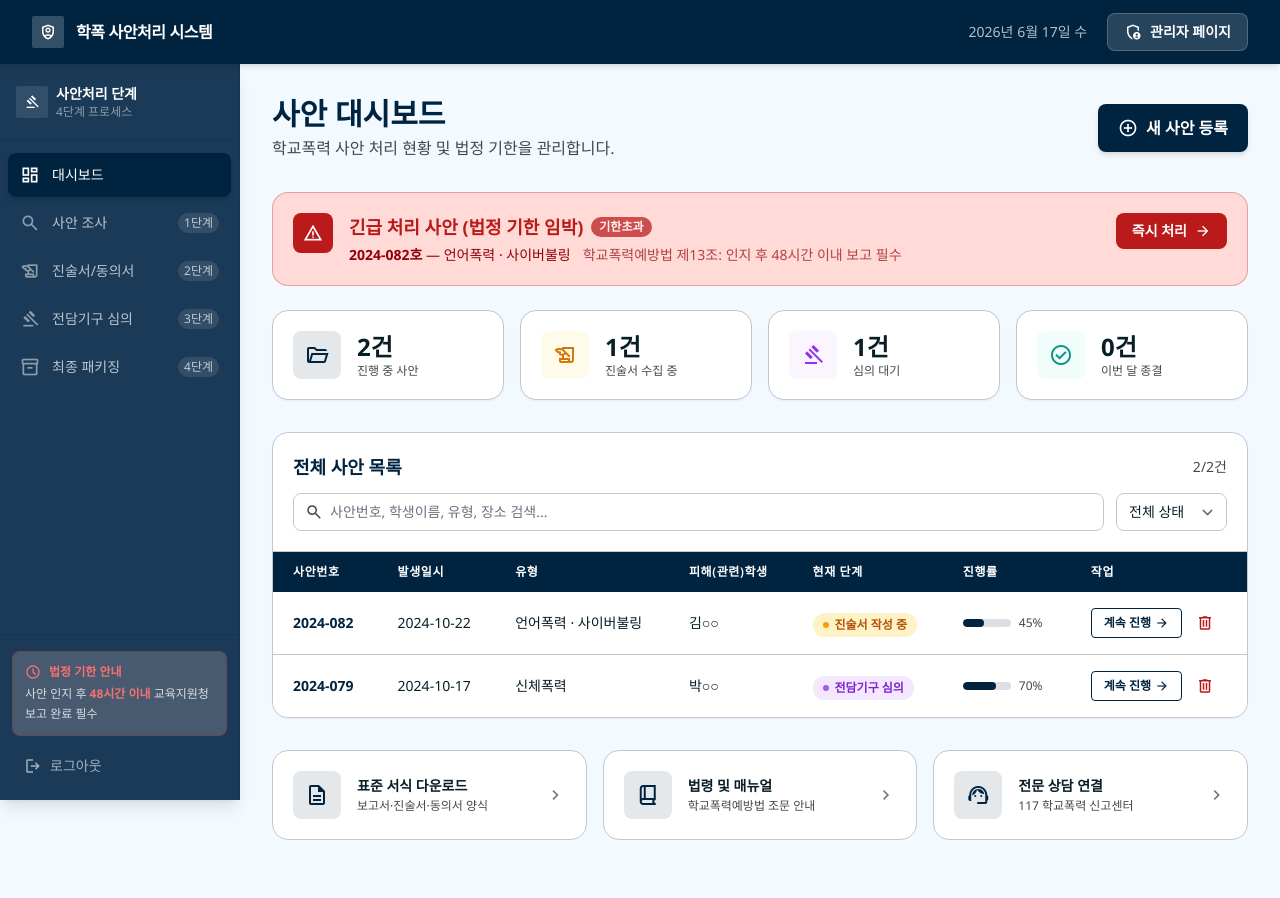
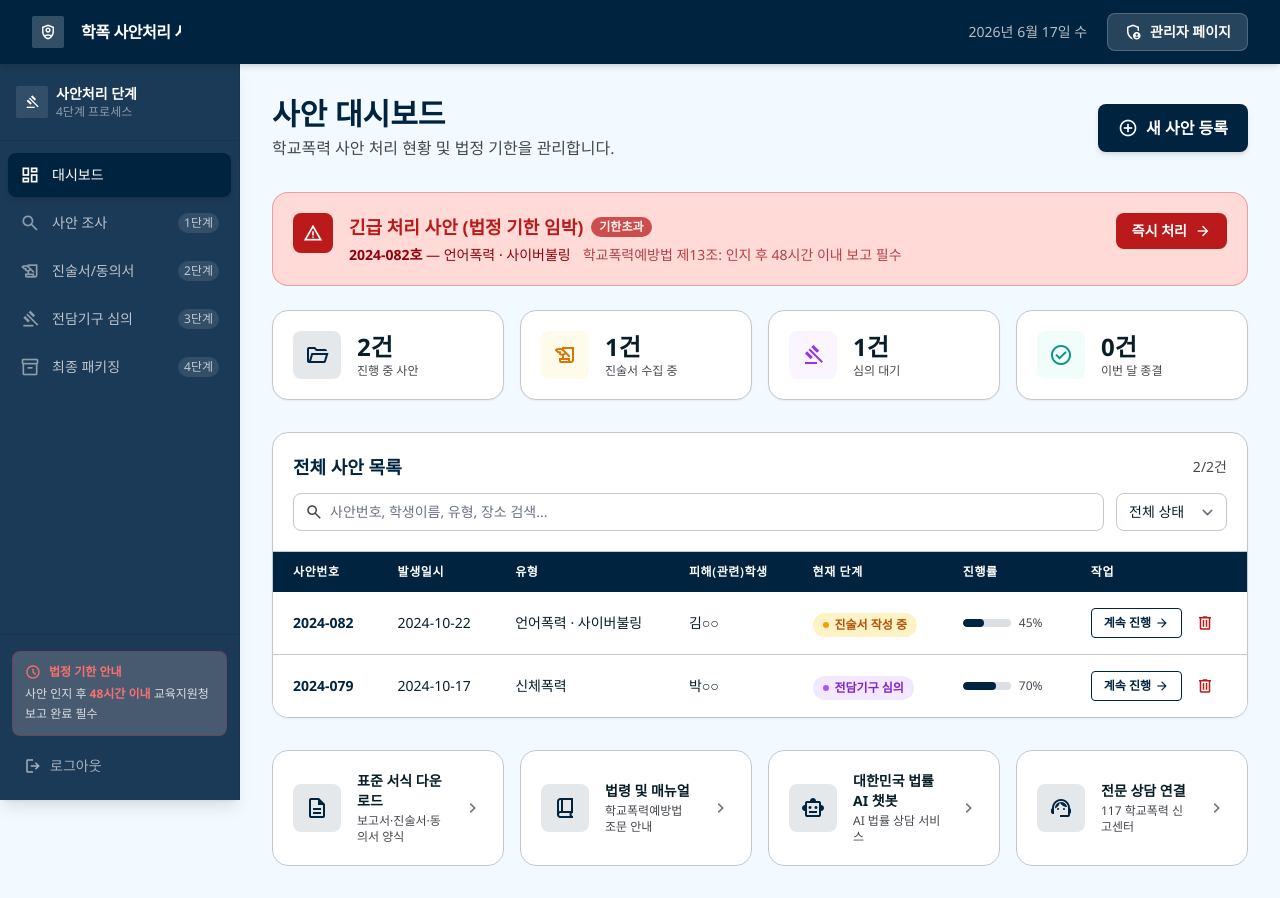
Before and after one commit to ari11zone/school-violence-workspace, a React (Vite) app: page / in a window 1280 px wide. Before the commit the page ends 872 px from the top, so only its background shows below. Built offline with nearby package versions, Linux system fonts and the light colour scheme.

Commit message:
feat: add editable dynamic system title and update dashboard external links

```diff
--- a/src/Layout.jsx
+++ b/src/Layout.jsx
@@ -45,6 +45,15 @@ export default function Layout() {
     })
   );
 
+  const [systemTitle, setSystemTitle] = useState(() => {
+    const saved = localStorage.getItem('sv_system_title');
+    return saved || '학폭 사안처리 시스템';
+  });
+
+  useEffect(() => {
+    localStorage.setItem('sv_system_title', systemTitle);
+  }, [systemTitle]);
+
   // deadline을 useMemo로 파생 - 현재사안 createdAt 기준 실시간 계산
   // (today 상태가 1분마다 갱신되뮼서 재렌더링됨)
   const deadline = useMemo(
@@ -72,11 +81,14 @@ export default function Layout() {
             <span className="material-symbols-outlined text-white text-[18px]">shield_person</span>
           </div>
           <div>
-            <span className="font-bold text-white text-base tracking-tight">
-              {new URLSearchParams(window.location.search).get('school') && new URLSearchParams(window.location.search).get('school') !== 'default'
-                ? `${new URLSearchParams(window.location.search).get('school')}학교 `
-                : ''}학폭 사안처리 시스템
-            </span>
+            <input
+              type="text"
+              value={systemTitle}
+              onChange={(e) => setSystemTitle(e.target.value)}
+              className="font-bold text-white text-base tracking-tight bg-transparent border-b border-transparent hover:border-white/30 focus:border-white focus:outline-none transition-colors px-1 placeholder:text-white/50"
+              style={{ width: `${Math.max(systemTitle.length + 1, 10)}ch` }}
+              placeholder="시스템 이름 입력"
+            />
             {currentCase && (
               <span className="ml-3 text-xs bg-white/20 text-white px-2 py-0.5 rounded-full">
                 현재 사안: {currentCase.id}
--- a/src/pages/Dashboard.jsx
+++ b/src/pages/Dashboard.jsx
@@ -330,10 +330,11 @@ export default function Dashboard() {
       </div>
 
       {/* Quick Actions */}
-      <div className="grid grid-cols-3 gap-4">
+      <div className="grid grid-cols-4 gap-4">
         {[
           { icon: 'description', label: '표준 서식 다운로드', sub: '보고서·진술서·동의서 양식', action: () => window.open('https://drive.google.com/file/d/13oYNhLAbN8aZi9pOSTcnoW_0yR4_y4Wl/view?usp=sharing', '_blank') },
-          { icon: 'book_2', label: '법령 및 매뉴얼', sub: '학교폭력예방법 조문 안내', action: () => window.open('https://www.law.go.kr/LSW/lsInfoP.do?lsiSeq=168327', '_blank') },
+          { icon: 'book_2', label: '법령 및 매뉴얼', sub: '학교폭력예방법 조문 안내', action: () => window.open('https://www.law.go.kr/lsInfoP.do?lsId=009620&ancYnChk=0#0000', '_blank') },
+          { icon: 'smart_toy', label: '대한민국 법률 AI 챗봇', sub: 'AI 법률 상담 서비스', action: () => window.open('https://korean-law-mcp-mu.vercel.app/', '_blank') },
           { icon: 'support_agent', label: '전문 상담 연결', sub: '117 학교폭력 신고센터', action: () => window.open('tel:117') },
         ].map(q => (
           <button
```
